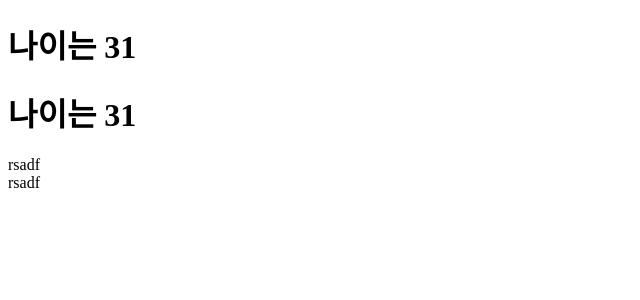
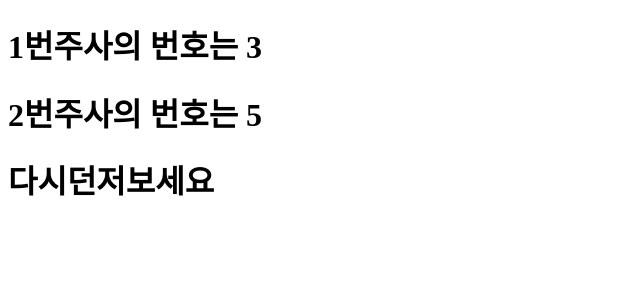
Before and after one commit to travelerjh/react, a React (Create React App) app: page / in a window 1280 px wide. Shown: the top 300 px of the page, without its empty margins (0-640 px from the left). Built offline with nearby package versions, Linux system fonts and the light colour scheme.

Commit message:
주사위

```diff
--- a/src/App.js
+++ b/src/App.js
@@ -1,13 +1,20 @@
 function App() {
-  const age = 31;
+  const num1 = Math.ceil(Math.random() * 6);
+  const num2 = Math.ceil(Math.random() * 6);
+
+  let messageClassName = "lose";
+  let message = "다시던저보세요";
+
+  if (num1 === num2) {
+    messageClassName = "win";
+    message = "당첨";
+  }
 
   return (
     <>
-      <h1> 나이는 {age}</h1>
-      <h1> 나이는 {31}</h1>
-      {/* 큰차이 없다 */}
-      <div className={"jh"}>rsadf</div>
-      <div className="ia">rsadf</div>
+      <h1> 1번주사의 번호는 {num1}</h1>
+      <h1> 2번주사의 번호는 {num2}</h1>
+      <h1 className={messageClassName}> {message}</h1>
     </>
   );
 }
```
